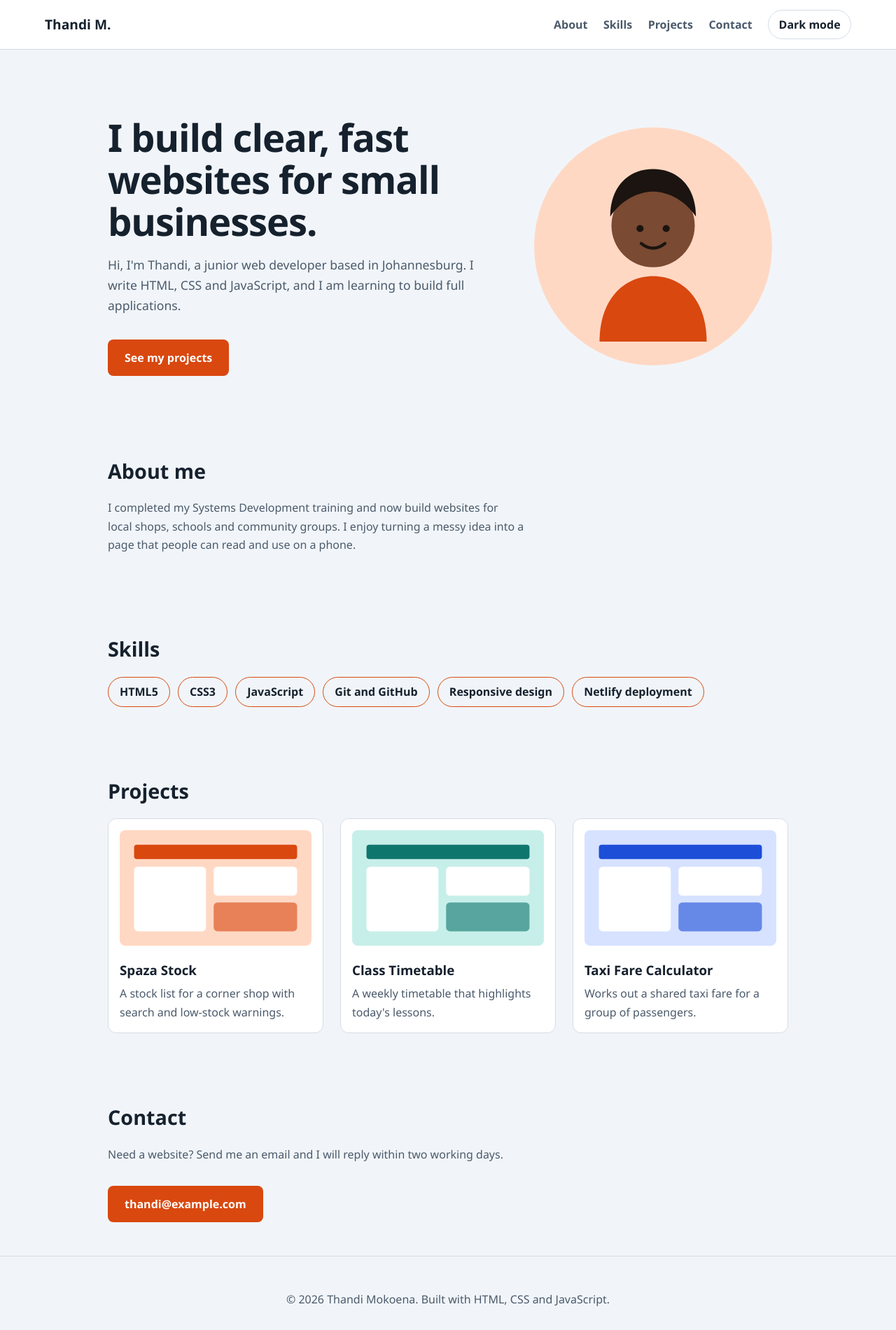
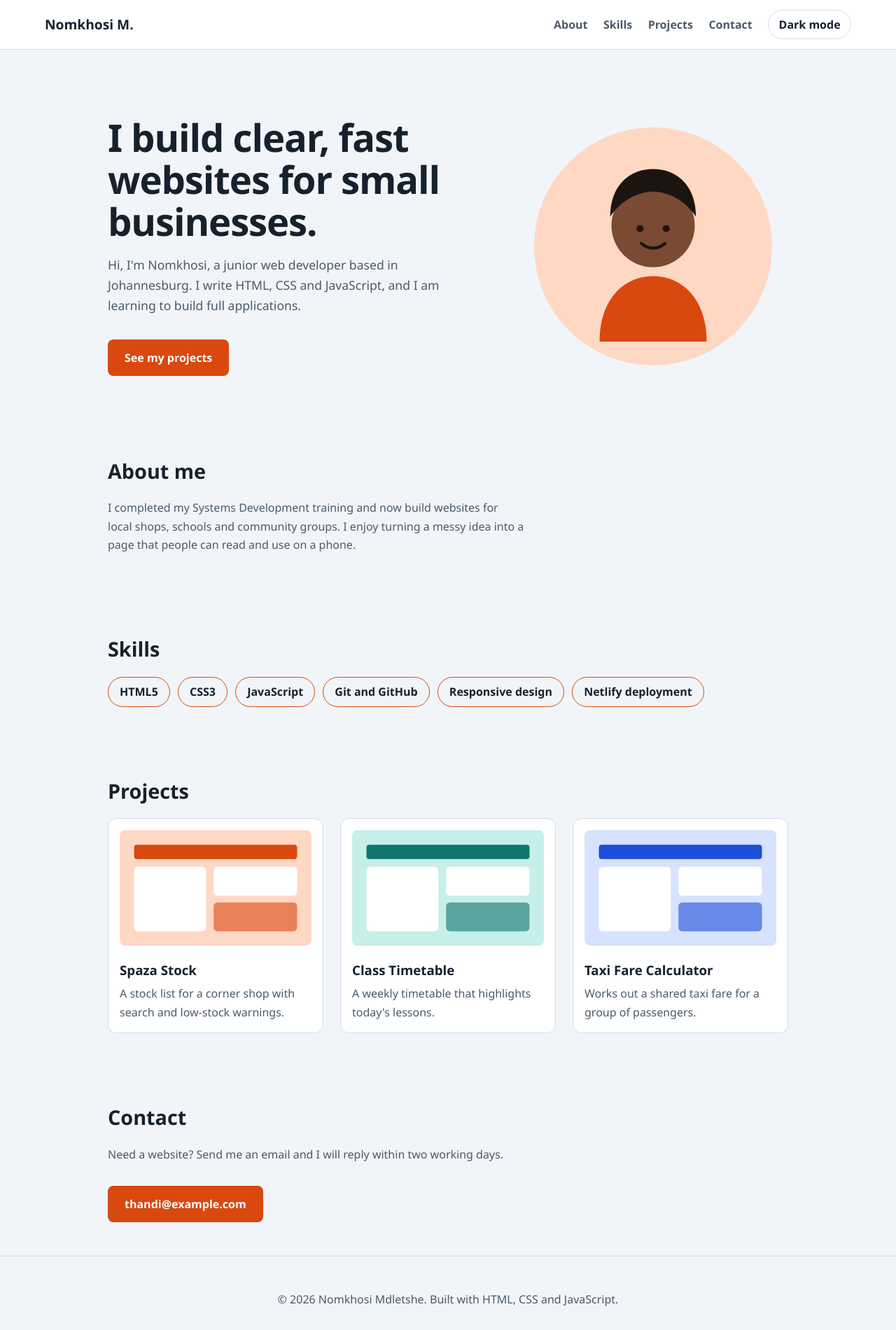
Before and after one commit to silungilemnomo-cpu/Silungile-Mdletshe, a plain HTML site: page index.html in a window 1280 px wide. Shown: the whole page at 70% size. Drawn offline with Linux system fonts and the light colour scheme.

Commit message:
Update index.html

```diff
--- a/index.html
+++ b/index.html
@@ -4,13 +4,13 @@
   <meta charset="UTF-8">
   <meta name="viewport" content="width=device-width, initial-scale=1">
   <title>Nomkhosi Mdletshe | Junior Web Developer</title>
-  <meta name="description" content="Portfolio of Thandi Mokoena, junior web developer in Johannesburg.">
+  <meta name="description" content="Portfolio of Nomkhosi Mdletshe, junior web developer in Johannesburg.">
   <link rel="icon" href="images/favicon.svg" type="image/svg+xml">
   <link rel="stylesheet" href="css/style.css">
 </head>
 <body>
   <header class="site-header">
-    <a class="logo" href="#top">Thandi M.</a>
+    <a class="logo" href="#top">Nomkhosi M.</a>
     <button class="menu-btn" id="menuBtn" aria-expanded="false" aria-controls="nav">Menu</button>
     <nav id="nav" class="nav">
       <a href="#about">About</a>
@@ -25,7 +25,7 @@
     <section class="hero">
       <div class="hero-text">
         <h1>I build clear, fast websites for small businesses.</h1>
-        <p>Hi, I'm Thandi, a junior web developer based in Johannesburg. I write HTML, CSS and JavaScript, and I am learning to build full applications.</p>
+        <p>Hi, I'm Nomkhosi, a junior web developer based in Johannesburg. I write HTML, CSS and JavaScript, and I am learning to build full applications.</p>
         <a class="btn" href="#projects">See my projects</a>
       </div>
       <img class="avatar" src="images/avatar.svg" alt="Illustration of Thandi">
@@ -56,11 +56,11 @@
     <section id="contact" class="block">
       <h2>Contact</h2>
       <p>Need a website? Send me an email and I will reply within two working days.</p>
-      <a class="btn" href="mailto:thandi@example.com">thandi@example.com</a>
+      <a class="btn" href="mailto:nomkhosi@example.com">thandi@example.com</a>
     </section>
   </main>
 
-  <footer class="site-footer"><p>&copy; <span id="year">2026</span> Thandi Mokoena. Built with HTML, CSS and JavaScript.</p></footer>
+  <footer class="site-footer"><p>&copy; <span id="year">2026</span> Nomkhosi Mdletshe. Built with HTML, CSS and JavaScript.</p></footer>
   <script src="js/script.js"></script>
 </body>
 </html>
```
